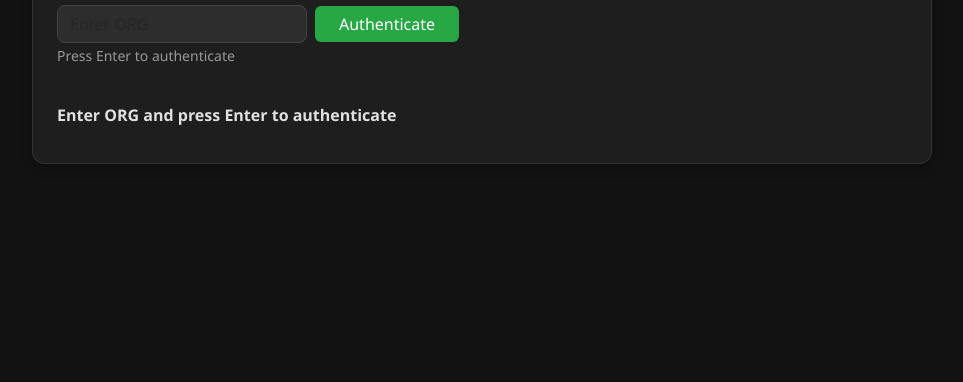
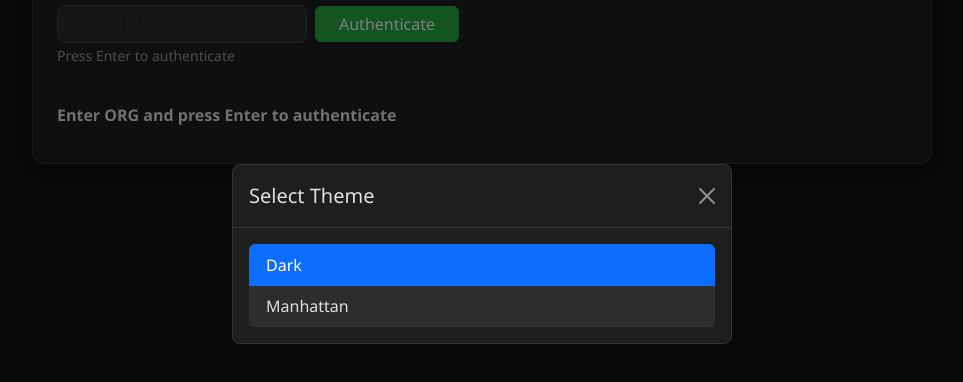
Before and after one commit to sidmsmith/facility_addresses, a website: page index.html in a window 1280 px wide. Both pictures are taken after a click on the button "Select Theme". Shown: the part 146-528 px from the top of the page, without its empty margins (158-1121 px from the left). Drawn offline with nearby package versions, Linux system fonts and the light colour scheme; no server answers.

Commit message:
Add theme system JavaScript to enable gear icon theme selector functionality

```diff
--- a/index.html
+++ b/index.html
@@ -507,6 +507,112 @@
     // Load preferences on page load
     loadPreferences();
 
+    // ===== THEME SYSTEM =====
+    const THEME_STORAGE_KEY = 'facility_addresses_theme';
+    const themeSelectorBtn = document.getElementById('themeSelectorBtn');
+    const themeModalElement = document.getElementById('themeModal');
+    let themeModal = null;
+    const themeList = document.getElementById('themeList');
+
+    // Initialize Bootstrap modal after DOM is ready
+    if (themeModalElement && typeof bootstrap !== 'undefined') {
+      themeModal = new bootstrap.Modal(themeModalElement);
+    }
+
+    const themes = {
+      dark: {
+        name: 'Dark',
+        rootClass: 'theme-dark'
+      },
+      manhattan: {
+        name: 'Manhattan',
+        rootClass: 'theme-manhattan'
+      }
+    };
+
+    // Load saved theme or default to dark
+    function loadTheme() {
+      const savedTheme = localStorage.getItem(THEME_STORAGE_KEY) || 'dark';
+      applyTheme(savedTheme);
+    }
+
+    // Apply theme
+    function applyTheme(themeName) {
+      const root = document.documentElement;
+      const theme = themes[themeName] || themes.dark;
+
+      // Remove all theme classes
+      Object.values(themes).forEach(t => {
+        if (t.rootClass) {
+          root.classList.remove(t.rootClass);
+        }
+      });
+
+      // Apply selected theme
+      if (theme.rootClass) {
+        root.classList.add(theme.rootClass);
+      }
+
+      // Save to localStorage
+      localStorage.setItem(THEME_STORAGE_KEY, themeName);
+    }
+
+    // Render theme list in modal
+    function renderThemeList() {
+      if (!themeList) return;
+      themeList.innerHTML = '';
+      const currentTheme = localStorage.getItem(THEME_STORAGE_KEY) || 'dark';
+
+      Object.entries(themes).forEach(([key, theme]) => {
+        const item = document.createElement('button');
+        item.type = 'button';
+        item.className = `list-group-item list-group-item-action ${key === currentTheme ? 'active' : ''}`;
+        item.textContent = theme.name;
+        item.onclick = () => {
+          applyTheme(key);
+          if (themeModal) {
+            themeModal.hide();
+          }
+        };
+        themeList.appendChild(item);
+      });
+    }
+
+    // Theme selector button click handler
+    if (themeSelectorBtn) {
+      themeSelectorBtn.onclick = () => {
+        renderThemeList();
+        if (themeModal) {
+          themeModal.show();
+        }
+      };
+
+      // Ensure button is always visible after theme changes
+      const observer = new MutationObserver(() => {
+        if (themeSelectorBtn) {
+          themeSelectorBtn.style.display = 'block';
+          themeSelectorBtn.style.visibility = 'visible';
+        }
+      });
+
+      // Observe theme class changes on root element
+      observer.observe(document.documentElement, {
+        attributes: true,
+        attributeFilter: ['class']
+      });
+    }
+
+    // Load theme on page load
+    loadTheme();
+
+    // Ensure gear icon is visible after theme loads
+    if (themeSelectorBtn) {
+      setTimeout(() => {
+        themeSelectorBtn.style.display = 'block';
+        themeSelectorBtn.style.visibility = 'visible';
+      }, 100);
+    }
+
     // Auto-save preferences
     let facilitiesTimeout;
     facilitiesTextarea.addEventListener('input', () => {
```
